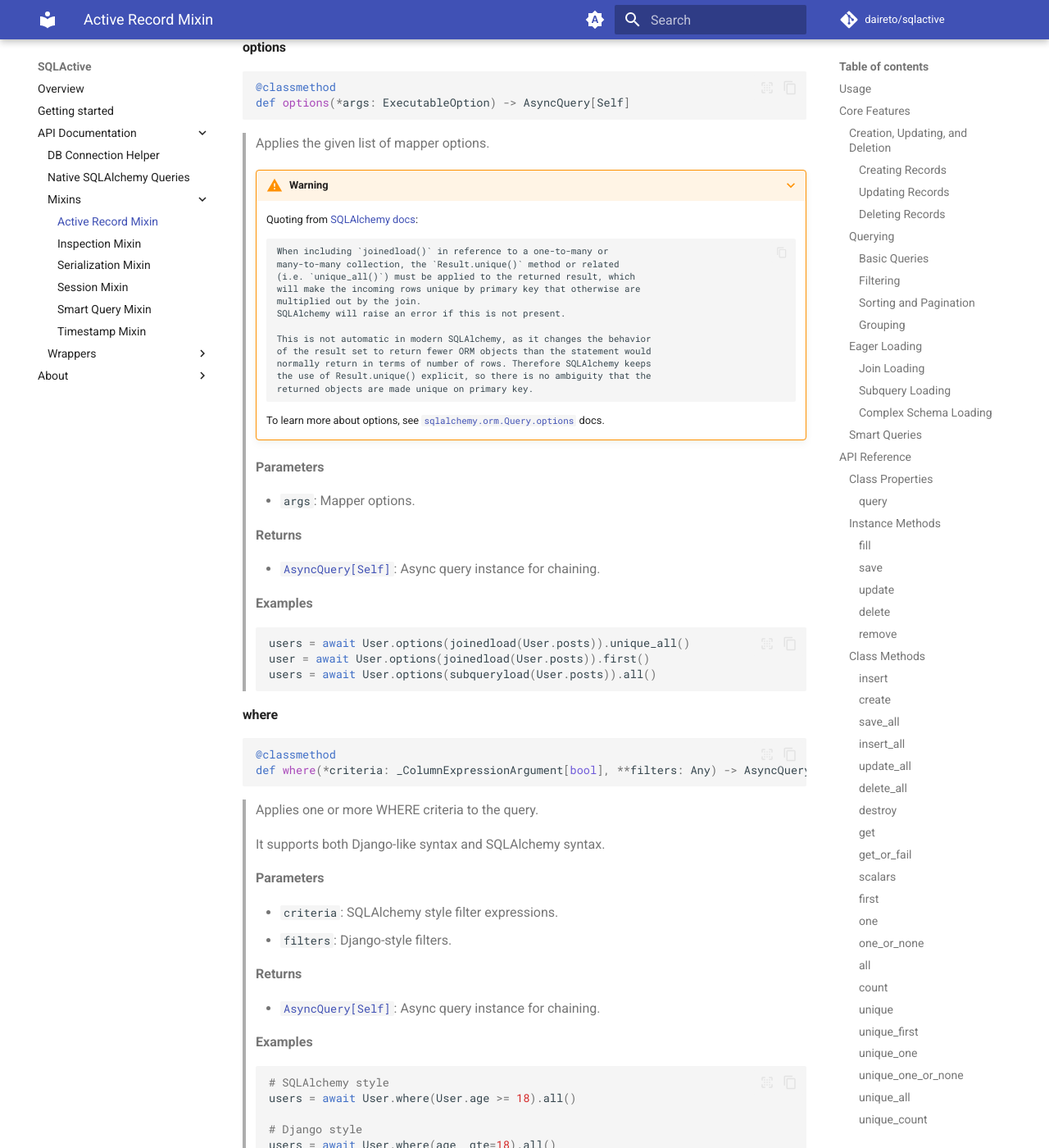
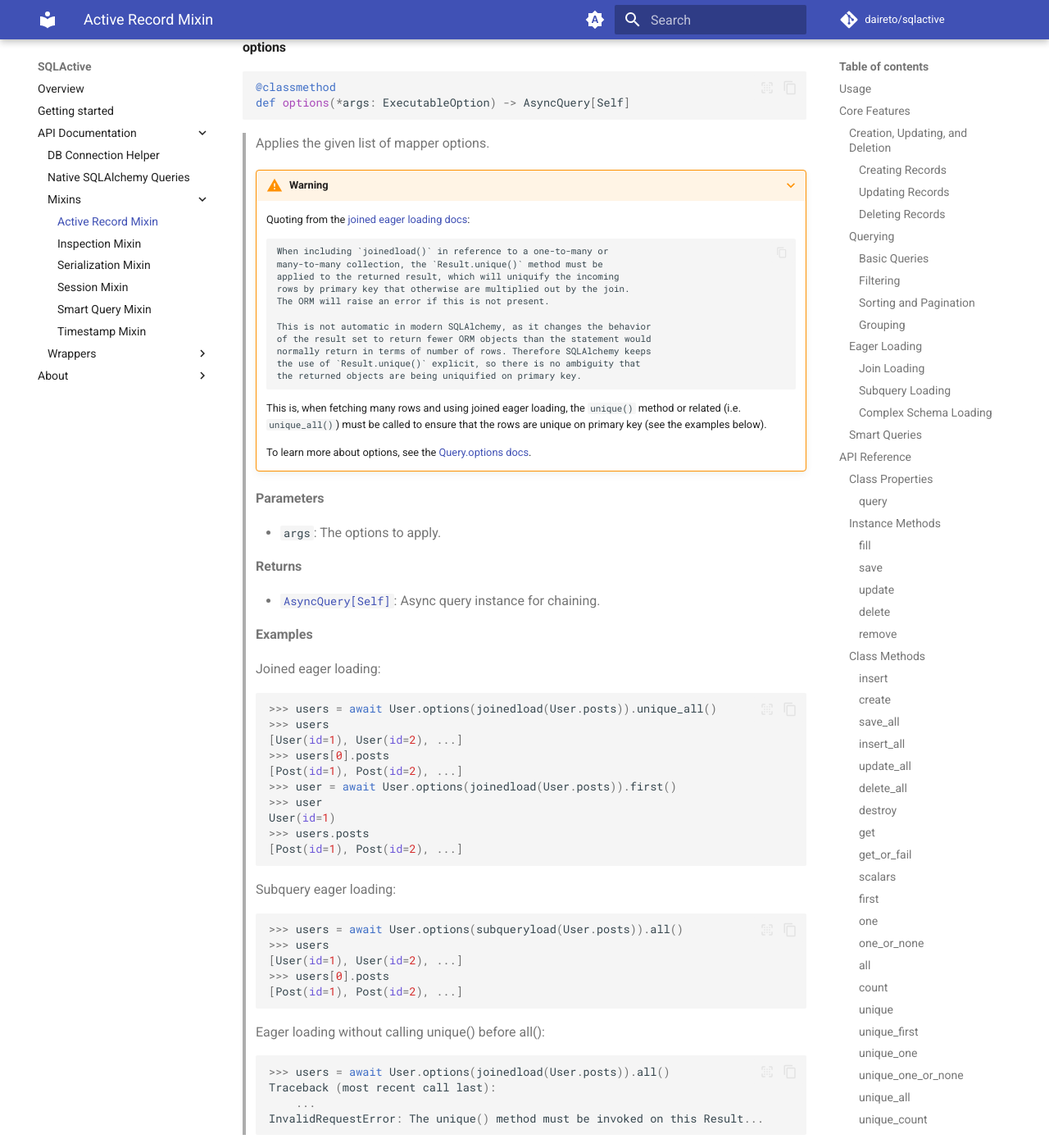
Before and after one commit to daireto/sqlactive, an MkDocs documentation site: the page built from docs/api/active-record-mixin.md, in a window 1280 px wide and 1400 px high, scrolled down 23758 px. Shown: the whole window at 82% size. Built offline with MkDocs 1.6.1 and Material for MkDocs 9.7.7, drawn with Linux system fonts in a browser that asks for light colours; comment, search, counter and statistics services are not loaded.

Commit message:
docs: limit docstring lines length to 72 characters

````diff
--- a/docs/api/active-record-mixin.md
+++ b/docs/api/active-record-mixin.md
@@ -1228,27 +1228,31 @@ def options(*args: ExecutableOption) -> AsyncQuery[Self]
 
 > ???+ warning
 >
->     Quoting from [SQLAlchemy docs](https://docs.sqlalchemy.org/en/20/orm/queryguide/relationships.html#joined-eager-loading):
+>     Quoting from the [joined eager loading docs](https://docs.sqlalchemy.org/en/20/orm/queryguide/relationships.html#joined-eager-loading):
 >
 >         When including `joinedload()` in reference to a one-to-many or
->         many-to-many collection, the `Result.unique()` method or related
->         (i.e. `unique_all()`) must be applied to the returned result, which
->         will make the incoming rows unique by primary key that otherwise are
->         multiplied out by the join.
->         SQLAlchemy will raise an error if this is not present.
+>         many-to-many collection, the `Result.unique()` method must be
+>         applied to the returned result, which will uniquify the incoming
+>         rows by primary key that otherwise are multiplied out by the join.
+>         The ORM will raise an error if this is not present.
 >
 >         This is not automatic in modern SQLAlchemy, as it changes the behavior
 >         of the result set to return fewer ORM objects than the statement would
 >         normally return in terms of number of rows. Therefore SQLAlchemy keeps
->         the use of Result.unique() explicit, so there is no ambiguity that the
->         returned objects are made unique on primary key.
->
->     To learn more about options, see
->     [`sqlalchemy.orm.Query.options`](https://docs.sqlalchemy.org/en/14/orm/query.html#sqlalchemy.orm.Query.options) docs.
-
-> **Parameters**
-
-> - `args`: Mapper options.
+>         the use of `Result.unique()` explicit, so there is no ambiguity that
+>         the returned objects are being uniquified on primary key.
+>
+>     This is, when fetching many rows and using joined eager loading,
+>     the `unique()` method or related (i.e. `unique_all()`) must be
+>     called to ensure that the rows are unique on primary key
+>     (see the examples below).
+>
+>     To learn more about options, see the
+>     [Query.options docs](https://docs.sqlalchemy.org/en/14/orm/query.html#sqlalchemy.orm.Query.options).
+
+> **Parameters**
+
+> - `args`: The options to apply.
 
 > **Returns**
 
@@ -1256,10 +1260,35 @@ def options(*args: ExecutableOption) -> AsyncQuery[Self]
 
 > **Examples**
 
-> ```python
-> users = await User.options(joinedload(User.posts)).unique_all()
-> user = await User.options(joinedload(User.posts)).first()
-> users = await User.options(subqueryload(User.posts)).all()
+> Joined eager loading:
+> ```python
+> >>> users = await User.options(joinedload(User.posts)).unique_all()
+> >>> users
+> [User(id=1), User(id=2), ...]
+> >>> users[0].posts
+> [Post(id=1), Post(id=2), ...]
+> >>> user = await User.options(joinedload(User.posts)).first()
+> >>> user
+> User(id=1)
+> >>> users.posts
+> [Post(id=1), Post(id=2), ...]
+> ```
+
+> Subquery eager loading:
+> ```python
+> >>> users = await User.options(subqueryload(User.posts)).all()
+> >>> users
+> [User(id=1), User(id=2), ...]
+> >>> users[0].posts
+> [Post(id=1), Post(id=2), ...]
+> ```
+
+> Eager loading without calling unique() before all():
+> ```python
+> >>> users = await User.options(joinedload(User.posts)).all()
+> Traceback (most recent call last):
+>     ...
+> InvalidRequestError: The unique() method must be invoked on this Result...
 > ```
 
 #### where
````
Also changed, not shown: 1 other file.
